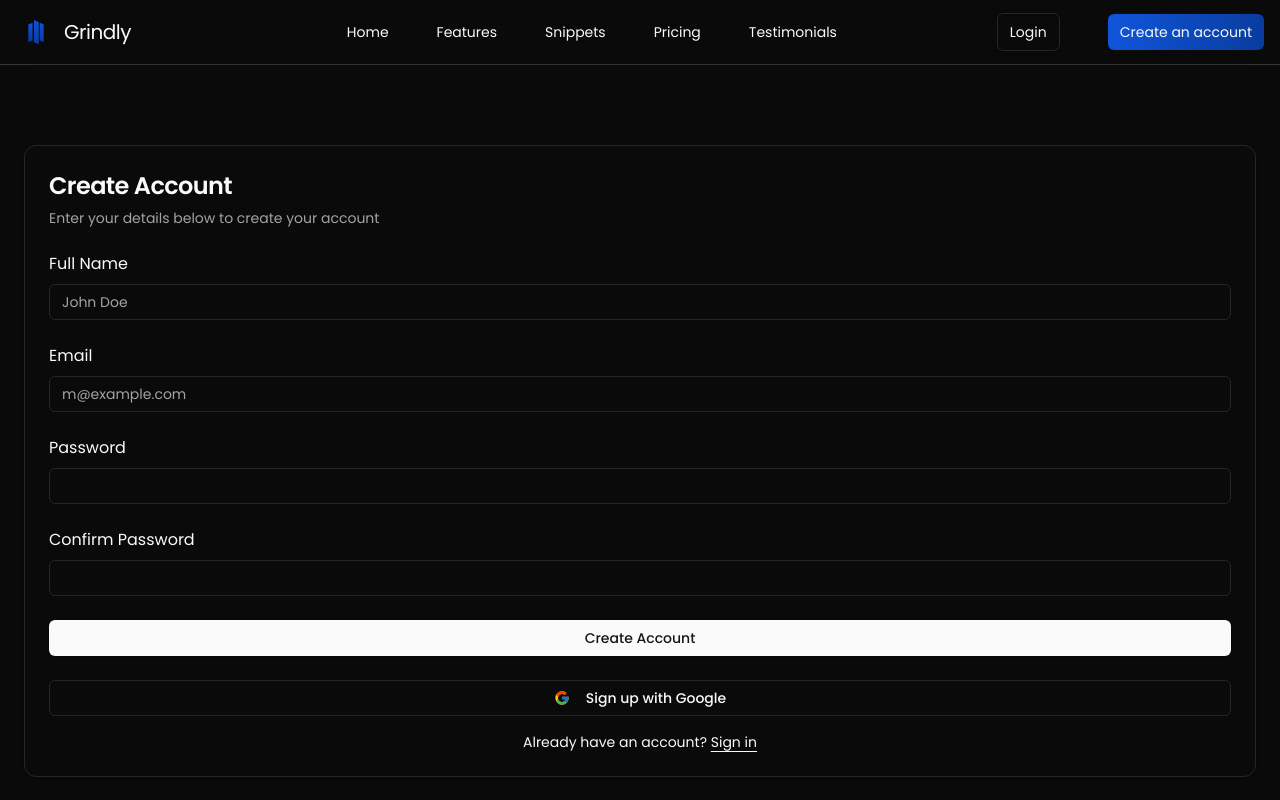
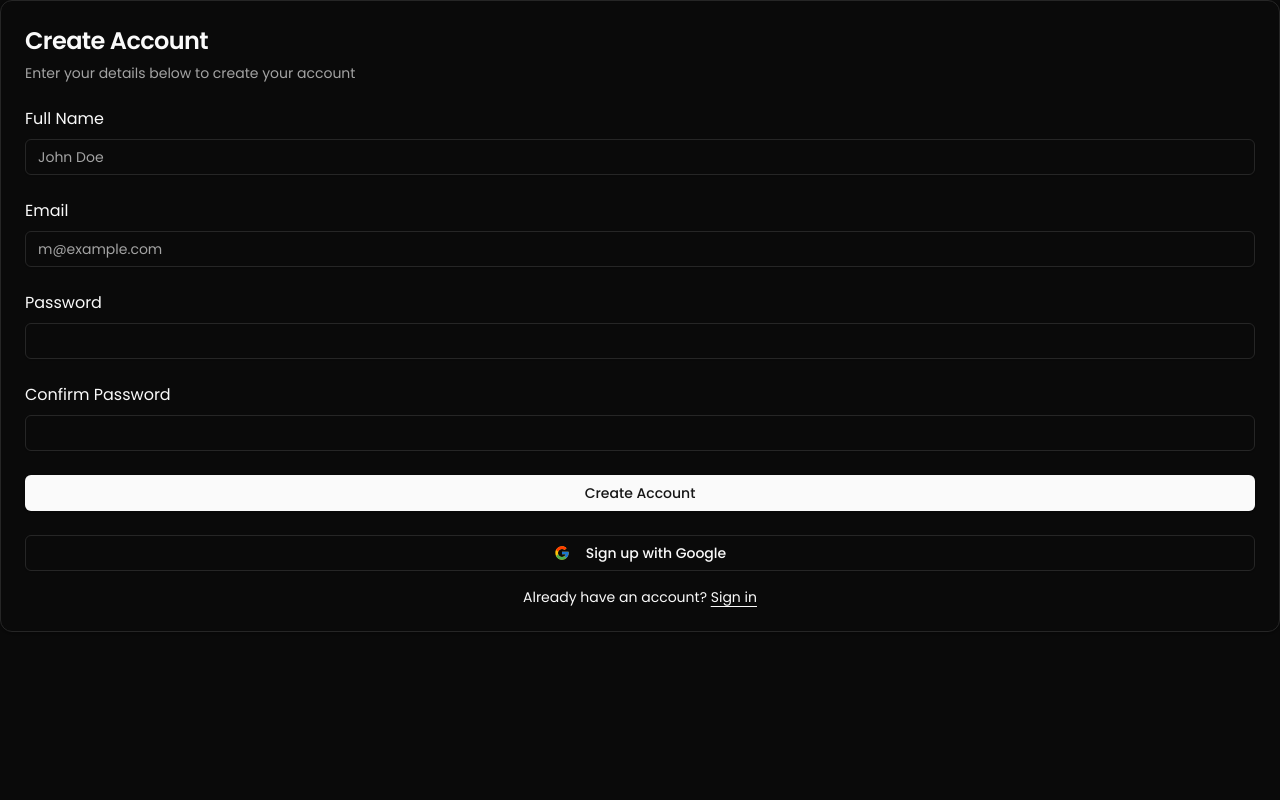
Before and after one commit to azdunczykowski/grindly-personal-finance-tracker, a Next.js app: page /sign-up in a window 1280 px wide. Built offline with nearby package versions, Linux system fonts and the light colour scheme.

Commit message:
fixed navbar on signup / signin

```diff
--- a/app/CreateUser/page.jsx
+++ /dev/null
@@ -1,7 +0,0 @@
-import React from "react";
-
-const CreateUser = () => {
-  return <div>Only Admins!</div>;
-};
-
-export default CreateUser;
--- a/app/api/auth/[...nextauth]/route.js
+++ b/app/api/auth/[...nextauth]/route.js
@@ -75,6 +75,7 @@ export const authOptions = {
   },
   pages: {
     signIn: "/sign-in",
+    signUp: "/sign-up",
   },
   secret: process.env.NEXTAUTH_SECRET,
 };
--- a/app/dashboard/page.jsx
+++ /dev/null
@@ -1,7 +0,0 @@
-import React from "react";
-
-const page = () => {
-  return <div>page</div>;
-};
-
-export default page;
--- a/app/layout.js
+++ b/app/layout.js
@@ -17,8 +17,7 @@ export default function RootLayout({ children }) {
   return (
     <html lang="en" className="dark">
       <body className={`${poppinsFont.variable} antialiased`}>
-        <Navbar />
-        <div className="max-w-7xl mx-auto pt-20 px-6">{children}</div>
+        <div>{children}</div>
       </body>
     </html>
   );
--- a/app/page.jsx
+++ b/app/page.jsx
@@ -6,12 +6,15 @@ import Snippets from "@/components/Snippets";
 import Pricing from "@/components/Pricing";
 import Testimonials from "@/components/Testimonials";
 import Footer from "@/components/Footer";
+import Navbar from "@/components/Navbar";
 import { SessionProvider } from "next-auth/react";
 
 const Home = () => {
   return (
     <SessionProvider>
       <div>
+        <Navbar />
+        <div className="max-w-7xl mx-auto pt-20 px-6">
           <Hero />
           <Feature />
           <Snippets />
@@ -19,6 +22,7 @@ const Home = () => {
           <Testimonials />
           <Footer />
         </div>
+      </div>
     </SessionProvider>
   );
 };
--- a/app/sign-in/page.jsx
+++ b/app/sign-in/page.jsx
@@ -16,7 +16,7 @@ import { useRouter } from "next/navigation";
 import { TriangleAlert } from "lucide-react";
 import { FcGoogle } from "react-icons/fc";
 
-const SignIn = ({ className, ...props }) => {
+const SignIn = ({ className }) => {
   const [email, setEmail] = useState("");
   const [password, setPassword] = useState("");
   const [pending, setPending] = useState(false);
@@ -48,7 +48,7 @@ const SignIn = ({ className, ...props }) => {
   };
 
   return (
-    <div className={cn("flex flex-col gap-6", className)} {...props}>
+    <div className={cn("flex flex-col gap-6", className)}>
       <Card>
         <CardHeader>
           <CardTitle className="text-2xl">Login</CardTitle>
--- a/app/sign-up/page.jsx
+++ b/app/sign-up/page.jsx
@@ -16,7 +16,7 @@ import { TriangleAlert } from "lucide-react";
 import { signIn } from "next-auth/react";
 import { FcGoogle } from "react-icons/fc";
 
-const SignUp = ({ className, ...props }) => {
+const SignUp = ({ className }) => {
   const [form, setForm] = useState({
     name: "",
     email: "",
@@ -57,7 +57,7 @@ const SignUp = ({ className, ...props }) => {
   };
 
   return (
-    <div className={cn("flex flex-col gap-6", className)} {...props}>
+    <div className={cn("flex flex-col gap-6", className)}>
       <Card>
         <CardHeader>
           <CardTitle className="text-2xl">Create Account</CardTitle>
--- a/components/Navbar.jsx
+++ b/components/Navbar.jsx
@@ -56,7 +56,7 @@ const Navbar = ({ session }) => {
                   Login
                 </a>
                 <a
-                  href="/"
+                  href="/sign-up"
                   className="bg-gradient-to-r from-[#0f55da] to-[#0a3c9e] hover:from-[#0a3c9e] hover:to-[#0f55da] transition-all py-2 px-3 rounded-md"
                 >
                   Create an account
@@ -97,7 +97,7 @@ const Navbar = ({ session }) => {
                   </a>
                   <a
                     className="bg-gradient-to-r from-[#0f55da] to-[#0a3c9e] hover:from-[#0a3c9e] hover:to-[#0f55da] transition-all py-2 px-3 rounded-md"
-                    href="/"
+                    href="/sign-up"
                   >
                     Create an account
                   </a>
```
Lines whose indentation alone changed are shown as unchanged.
